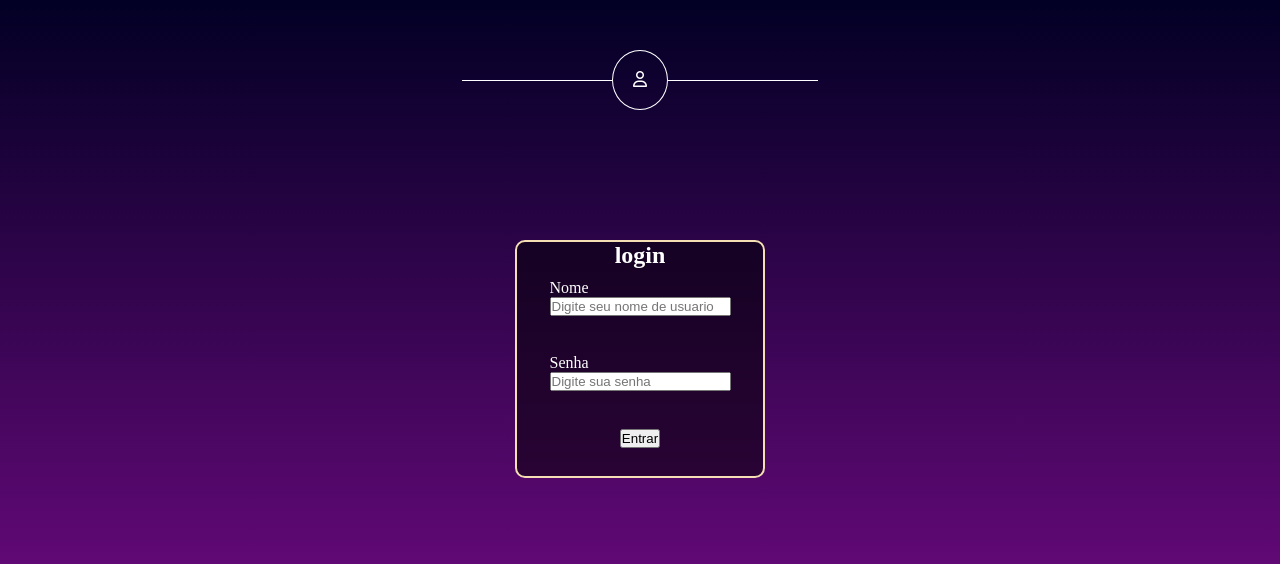
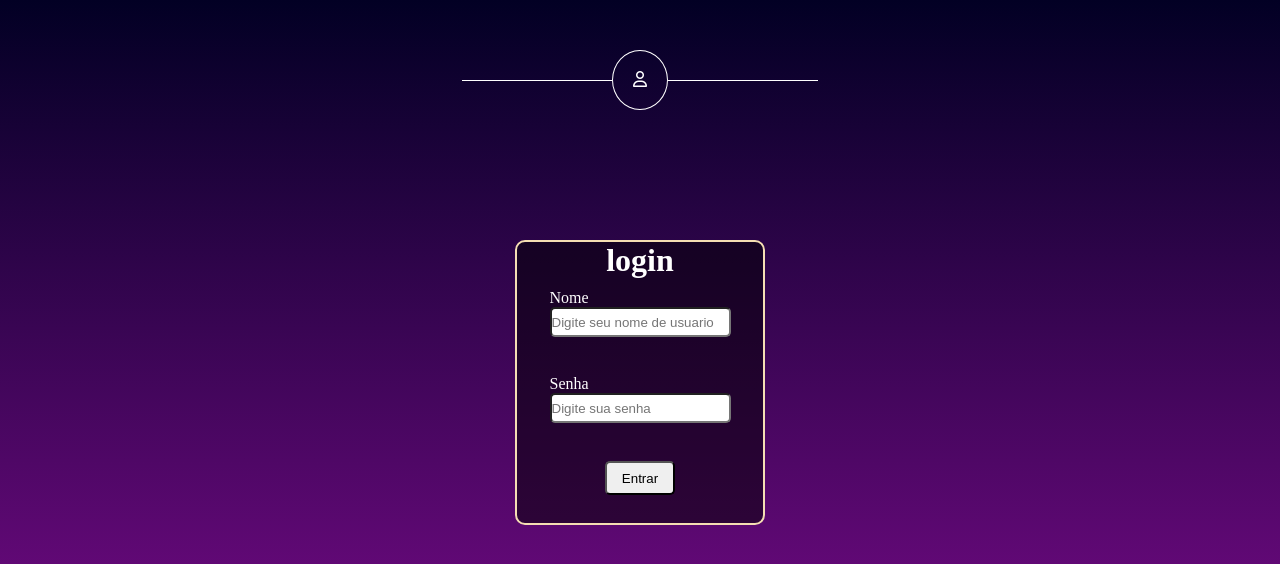
Before and after one commit to Cris-Prado/Food, a web app: file src/pages/login.html in a window 1280 px wide. Shown: the top 564 px of the page. Run offline with its HTML, style and script files only (its server is not run), Linux system fonts and the light colour scheme; some libraries are stand-ins or nearby versions.

Commit message:
terceiro commit

```diff
--- a/src/pages/login.html
+++ b/src/pages/login.html
@@ -1,7 +1,7 @@
 <!DOCTYPE html>
 <html lang="en">
 <head>
-    <meta charset="UTF-8">
+    <meta charset="pt-br">
     <meta name="viewport" content="width=device-width, initial-scale=1.0">
     <link rel="stylesheet" href="/src/style/login.css">
     <link rel="stylesheet" href="/src/style/global.css">
@@ -19,19 +19,19 @@
     </div>
 
     <div class="form-container">
-        <h2>login</h2>
+        <h1>login</h1>
 
         <label for="" class="label-box">
             <span class="nome">Nome</span>
             <div class="inp-box">
-                <input type="text" name="nome" id="nome" required placeholder="Digite seu nome de usuario ">
+                <input class="input" type="text" name="nome" id="nome" required  placeholder="Digite seu nome de usuario ">
             </div>
         </label><br>
 
         <label for="" class="label-box">
             <span class="nome">Senha</span>
             <div class="inp-box">
-                <input type="password" name="nsenha" id="senha" required placeholder="Digite sua senha">
+                <input class="input" type="password" name="senha" id="senha" required placeholder="Digite sua senha">
             </div>
         </label><br>
         <button class="button">Entrar</button><br>
--- a/src/style/login.css
+++ b/src/style/login.css
@@ -47,3 +47,17 @@ body{
     border-radius: 50%;
     padding: 20px;
 }
+
+.input{
+    height: 30px;
+    border-radius: 5px;
+}
+
+.button{
+    height: 30px;
+    border-radius: 5px;
+    padding: 15px;
+    display: flex;
+    justify-content: center;
+    align-items: center;
+}
```
